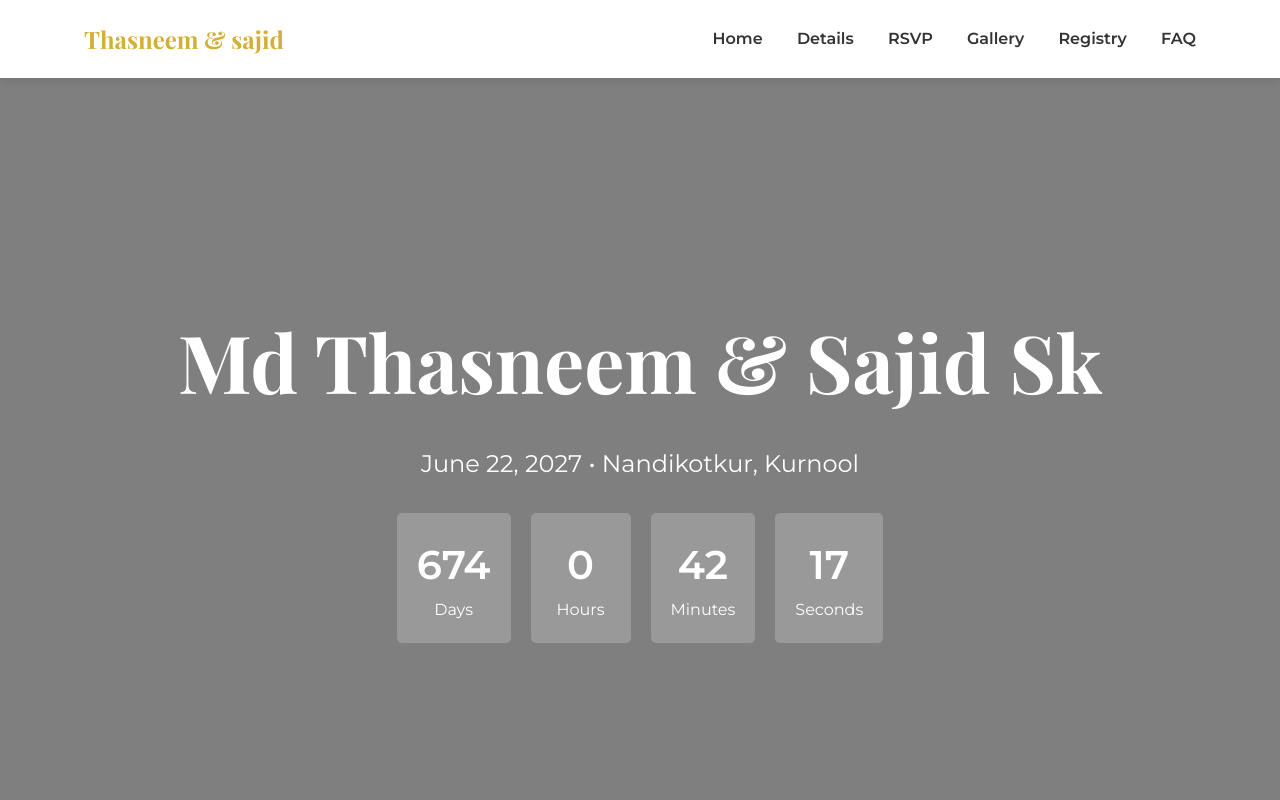
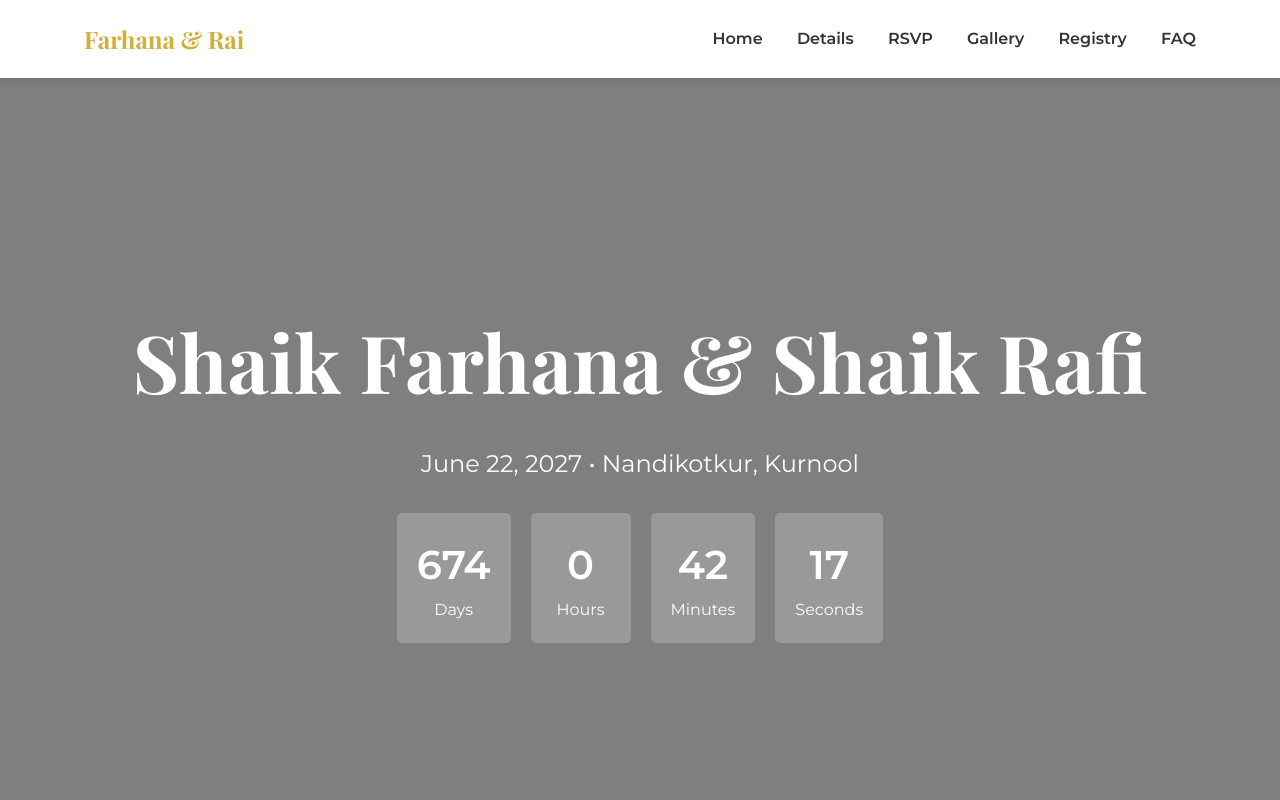
Before and after one commit to Itzsajidsk/Farhana_Rafi, a plain HTML site: page index.html in a window 1280 px wide. Shown: the top 800 px of the page. Drawn offline with nearby package versions, Linux system fonts and the light colour scheme.

Commit message:
Update index.html

```diff
--- a/index.html
+++ b/index.html
@@ -3,7 +3,7 @@
 <head>
     <meta charset="UTF-8">
     <meta name="viewport" content="width=device-width, initial-scale=1.0">
-    <title>Thasneem & sajid's Wedding</title>
+    <title>Farhana & Mohammad Rafi's Wedding</title>
     <link rel="stylesheet" href="style.css">
     <link rel="stylesheet" href="https://cdnjs.cloudflare.com/ajax/libs/font-awesome/6.0.0-beta3/css/all.min.css">
     <link href="https://fonts.googleapis.com/css2?family=Playfair+Display:wght@400;700&family=Montserrat:wght@300;400;600&display=swap" rel="stylesheet">
@@ -12,7 +12,7 @@
     <!-- Navigation -->
     <nav class="navbar">
         <div class="container">
-            <a href="#" class="logo">Thasneem & sajid</a>
+            <a href="#" class="logo">Farhana & Rai</a>
             <div class="nav-links">
                 <a href="#home">Home</a>
                 <a href="#details">Details</a>
@@ -28,7 +28,7 @@
     <!-- Hero Section -->
     <section id="home" class="hero">
         <div class="hero-content">
-            <h1>Md Thasneem & Sajid Sk</h1>
+            <h1>Shaik Farhana & Shaik Rafi</h1>
             <p>June 22, 2027 • Nandikotkur, Kurnool</p>
             <div class="countdown">
                 <div><span id="days"></span>Days</div>
@@ -228,7 +228,7 @@
                 </div>
             </div>
             <div class="copyright">
-                <p>&copy; 2027 Thaneem & sajid's Wedding. All rights reserved.</p>
+                <p>&copy; 2027 Farhana & Rafi's Wedding. All rights reserved.</p>
             </div>
         </div>
     </footer>
```
